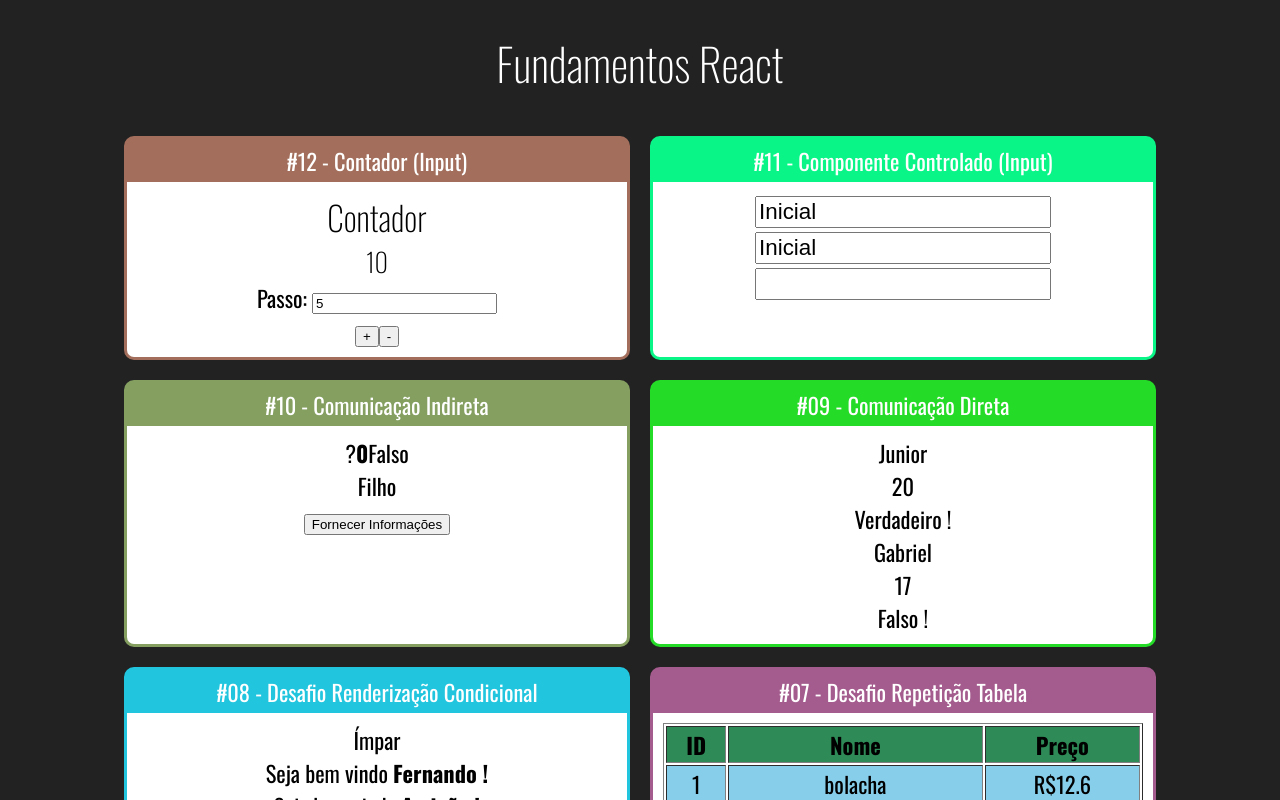
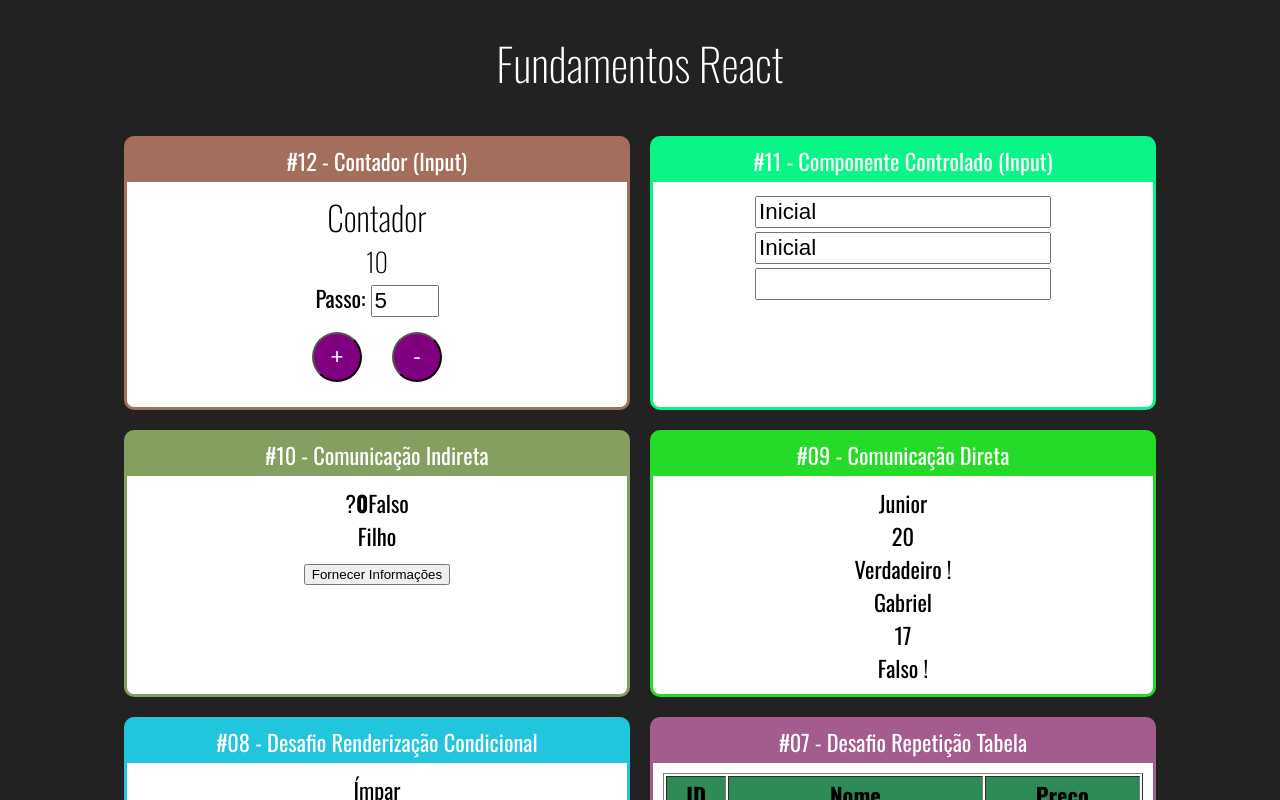
Before and after one commit to marcosocorrea/Fundamentos-Curso-React---Redux, a React (Create React App) app: page / in a window 1280 px wide. Shown: the top 800 px of the page. Built offline with nearby package versions, Linux system fonts and the light colour scheme.

Commit message:
26 10 2020 (2)

```diff
--- /dev/null
+++ b/src/components/contador/Botoes.jsx
@@ -0,0 +1,10 @@
+import React from 'react'
+
+export default props => {
+    return (
+        <div>
+            <button onClick={props.incremento}>+</button>
+            <button onClick={props.decremento}>-</button>
+        </div>
+    )
+}
--- /dev/null
+++ b/src/components/contador/Contador.css
@@ -0,0 +1,14 @@
+.Contador input {
+    font-size: 1.4rem;
+    width: 60px;
+}
+
+.Contador button {
+    margin: 15px;
+    height: 50px;
+    width: 50px;
+    border-radius: 50%;
+    background-color: purple;
+    color: #ffffff;
+    font-size: 1.4rem;
+}
--- a/src/components/contador/Contador.jsx
+++ b/src/components/contador/Contador.jsx
@@ -1,4 +1,9 @@
+import './Contador.css'
 import React, { Component } from 'react'
+
+import Display from './Display'
+import Botoes from './Botoes'
+import PassoForm from './PassoForm'
 
 class Contador extends Component {
 
@@ -7,35 +12,31 @@ class Contador extends Component {
         passo: this.props.passoInicial || 5
     }
 
-    incremento = () => {    /* como este é um componente baseado em classe foi preciso uma função arrow aqui para o this apontar sempre para a instancia atual. */
+    inc = () => {    /* como este é um componente baseado em classe foi preciso uma função arrow aqui para o this apontar sempre para a instancia atual. */
         this.setState({
             numero: this.state.numero + this.state.passo
         })
     }
 
-    decremento = (e) => {
+    dec = (e) => {
         this.setState({
             numero: this.state.numero - this.state.passo
         })
     }
 
-    setPasso = (e) => {
+    setPasso = (novoPasso) => {
         this.setState({
-          passo: +e.target.value /*o simbolo '+' no '+e.target.value' é para transformar o valor que veio como string para inteiro. */
+          passo: novoPasso /*o simbolo '+' no '+e.target.value' é para transformar o valor que veio como string para inteiro. */
         })
     }
 
     render() {
         return (
-            <div>
+            <div className='Contador'>
                 <h2>Contador</h2>
-                <h3>{this.state.numero}</h3>
-                <div>
-                    <label htmlFor="passoInput">Passo: </label>
-                    <input id="passoInput" type="number" value={this.state.passo} onChange={this.setPasso}/>
-                </div>
-                <button onClick={this.incremento}>+</button>
-                <button onClick={this.decremento}>-</button>
+                <Display numero={this.state.numero}/>
+                <PassoForm passo={this.state.passo} setPasso={this.setPasso}/>
+                <Botoes incremento={this.inc} decremento={this.dec}></Botoes>
             </div>
         )
     }
--- /dev/null
+++ b/src/components/contador/Display.jsx
@@ -0,0 +1,7 @@
+import React from 'react'
+
+export default props => {
+    return (
+        <h3>{props.numero}</h3>
+    )
+}
--- /dev/null
+++ b/src/components/contador/PassoForm.jsx
@@ -0,0 +1,12 @@
+import React from 'react'
+
+export default props => {
+    return (
+
+        <div>
+            <label htmlFor="passoInput">Passo: </label>
+            <input id="passoInput" type="number" value={props.passo} onChange={e => props.setPasso(+e.target.value)} />
+        </div>
+
+    )
+}
```
Also changed, not shown: src/components/mega/Mega.jsx (added).
